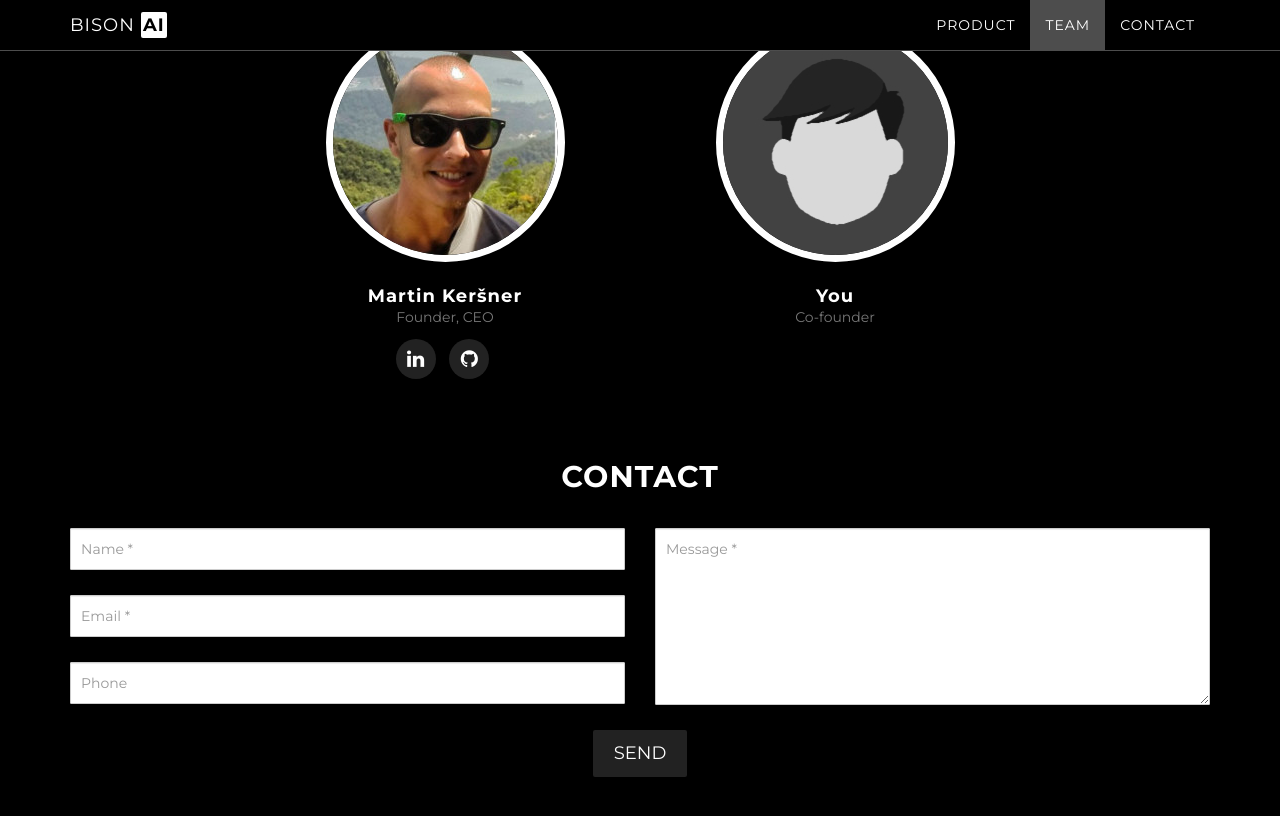
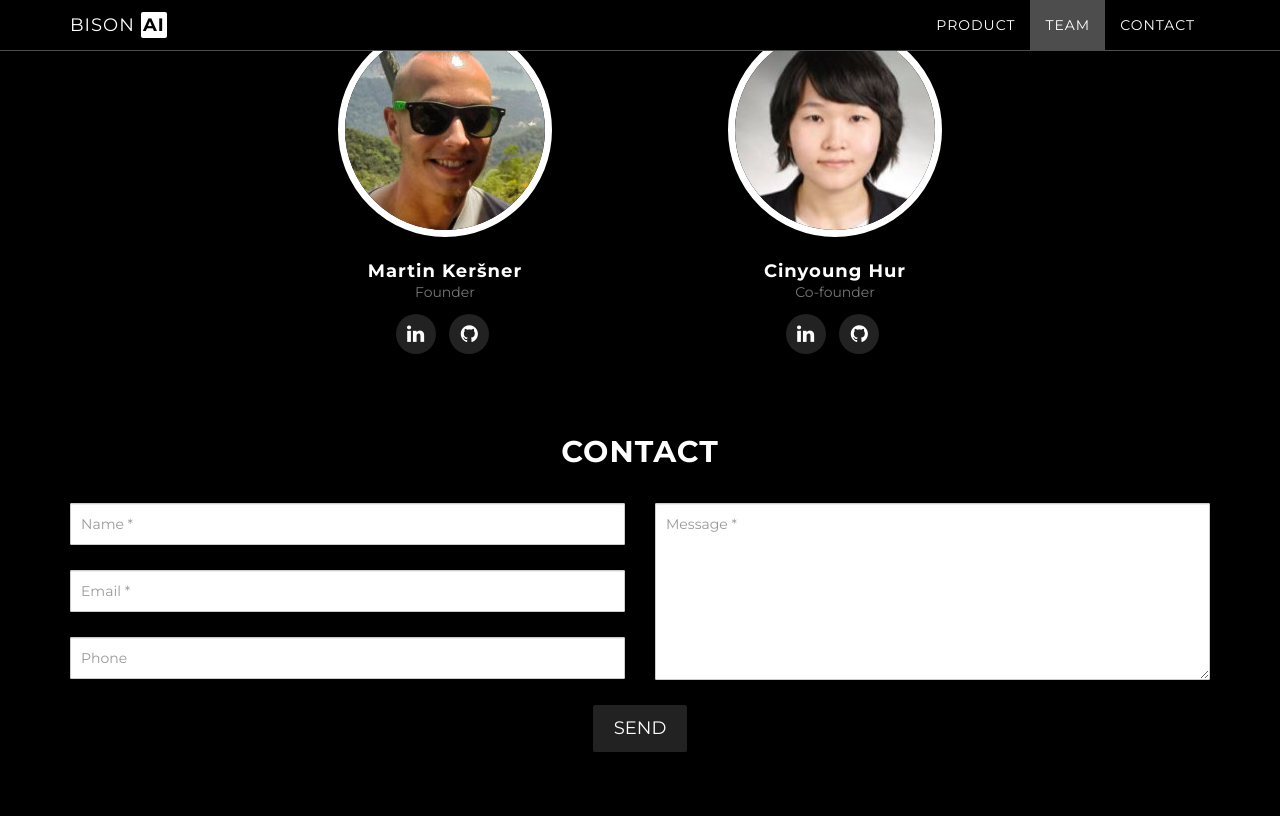
Before and after one commit to martinkersner/bisonai_www, a Jekyll site: the page built from index.html, in a window 1280 px wide and 900 px high, scrolled down 2786 px. Shown: the top 816 px of the window. Built offline with Jekyll 4.4.1, drawn with Linux system fonts in a browser that asks for light colours; some web fonts are replaced.

Commit message:
added Cinyoung as a team member

```diff
--- a/_config.yml
+++ b/_config.yml
@@ -16,16 +16,21 @@
 people:
 - name: Martin Keršner
   pic: 1
-  position: Founder, CEO
+  position: Founder
   social:
     - title: linkedin
       url: https://www.linkedin.com/in/martinkersner
     - title: github
       url: https://github.com/martinkersner
 
-- name: You
+- name: Cinyoung Hur
   pic: 2
   position: Co-founder
+  social:
+    - title: linkedin
+      url: https://www.linkedin.com/in/cinyounghur
+    - title: github
+      url: https://github.com/hurcy
 
 # Build settings
 markdown: kramdown
```
Also changed, not shown: img/team/1.jpg, img/team/2.jpg.
